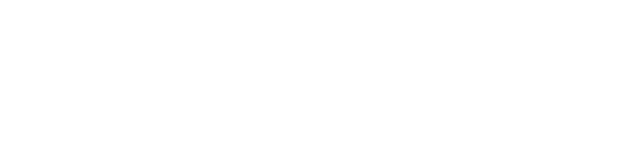
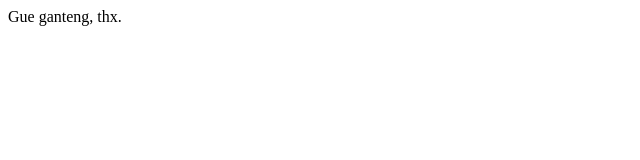
Before and after one commit to Chonzzz/chonzzz.github.io, a plain HTML site: page index.html in a window 1280 px wide. Shown: the whole page, without its empty margins (0-640 px from the left). Drawn offline with Linux system fonts and the light colour scheme.

Commit message:
Update index.html

```diff
--- a/index.html
+++ b/index.html
@@ -4,5 +4,6 @@
 </title>
 <head>
 <body>
+Gue ganteng, thx.
 </body>
 </html>
```
